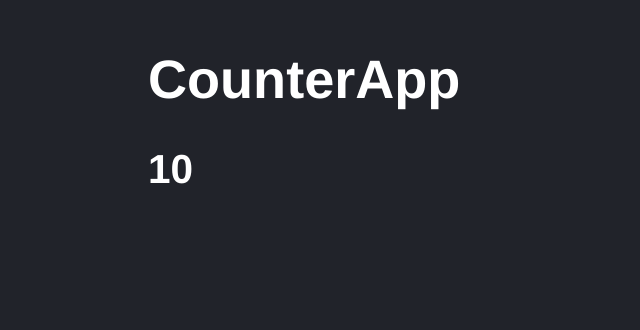
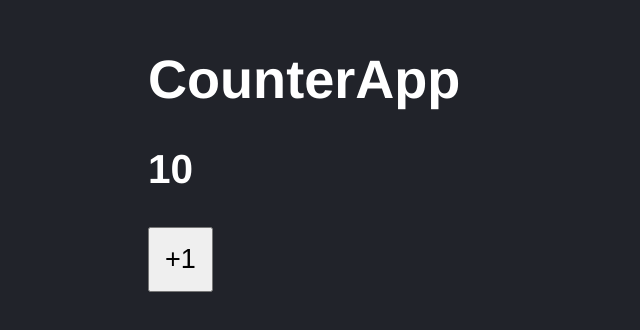
Before and after one commit to montsegv-2/First-steps-React, a React (Vite) app: page / in a window 1280 px wide. Shown: the part 136-466 px from the top of the page, without its empty margins (0-640 px from the left). Built offline with nearby package versions, Linux system fonts and the light colour scheme.

Commit message:
Click event with button

```diff
--- a/src/CounterApp.jsx
+++ b/src/CounterApp.jsx
@@ -1,11 +1,22 @@
 import React from 'react';
 import PropTypes from 'prop-types';
 
+const handleAdd = (event) => {
+  console.log('+1')
+  value = 1000;
+}
+
 export const CounterApp = ({value}) => {
+
+
   return (
     <>
         <h1>CounterApp</h1>
-        <h2>{ value }</h2>
+        <h2> { value } </h2>
+
+        <button onClick={ handleAdd }>
+            +1
+        </button>
     </>
   )
 }
--- a/src/styles.css
+++ b/src/styles.css
@@ -6,3 +6,8 @@ html, body {
     padding: 70px;
 
 }
+
+button {
+    padding: 15px;
+    font-size: 1.3rem;
+}
```
